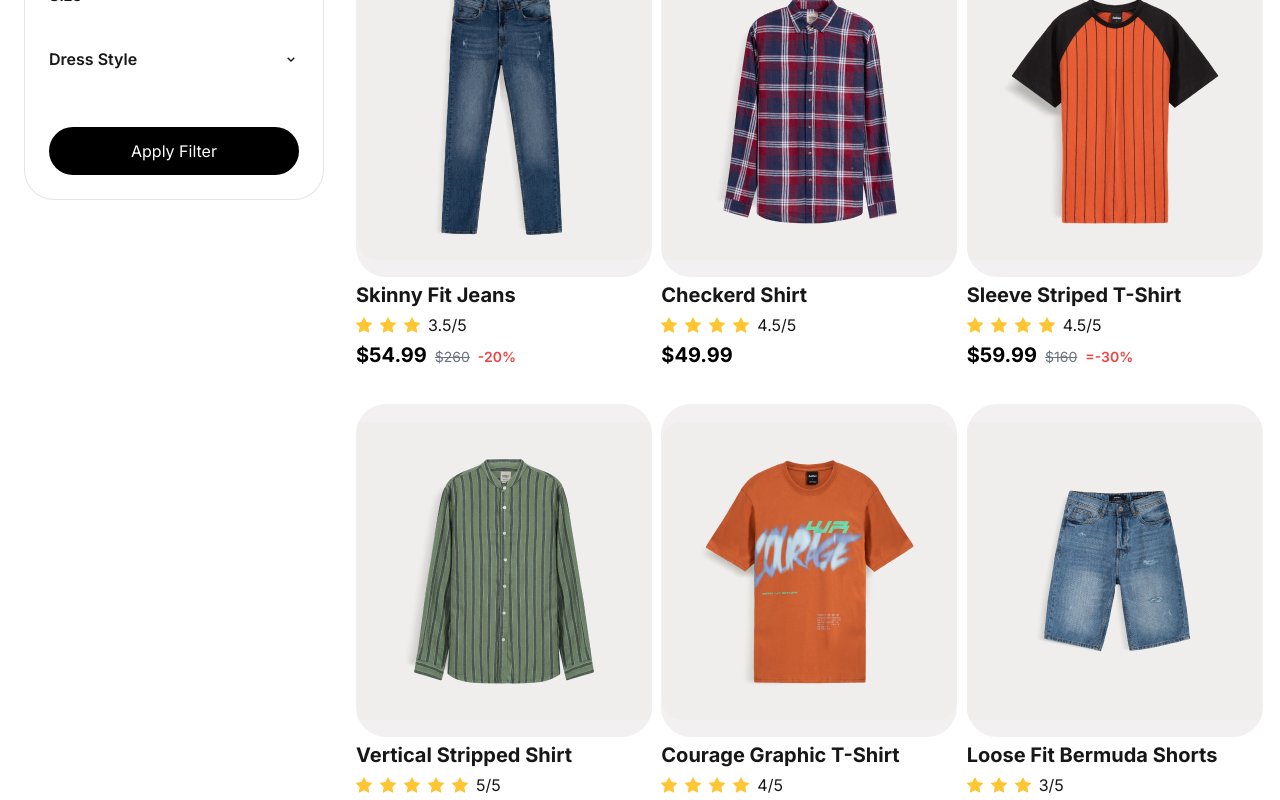
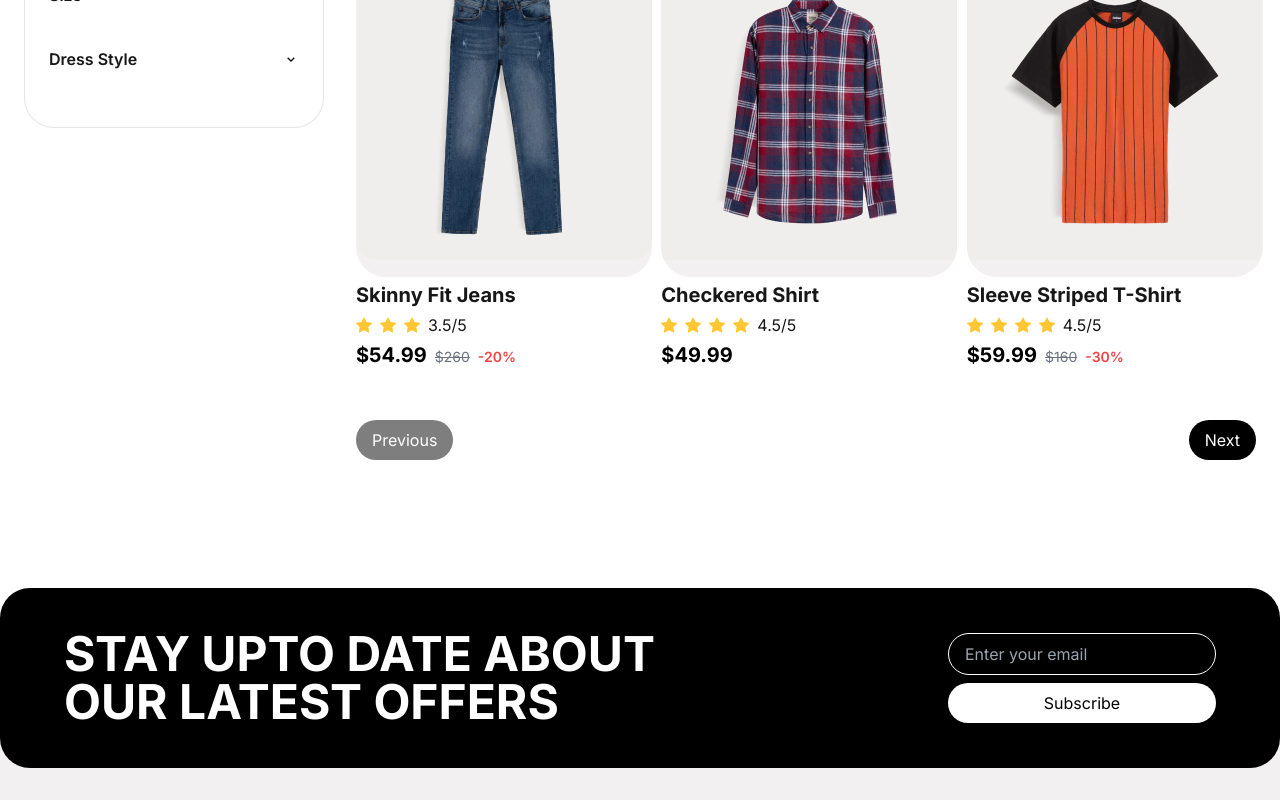
Before and after one commit to muskann12/figma-hhh, a Next.js app: page /casual in a window 1280 px wide. Shown: the part 840-1640 px from the top of the page. Built offline with nearby package versions, Linux system fonts and the light colour scheme.

Commit message:
Added changes to cart and casual pages

```diff
--- a/app/cart/page.tsx
+++ b/app/cart/page.tsx
@@ -1,69 +1,125 @@
+'use client';
+import React, { useState } from 'react';
+import { FaTrash } from 'react-icons/fa';
 
-'use client'
-import React, { useEffect, useState } from "react";
-import Button from "../../components/ui/Button";
+interface CartItem {
+  id: number;
+  name: string;
+  size: string;
+  color: string;
+  price: number;
+  quantity: number;
+  image: string;
+}
 
 const Cart = () => {
-  const [mounted, setMounted] = useState(false);
+  const [cartItems, setCartItems] = useState<CartItem[]>([
+    { id: 1, name: 'Gradient Graphic T-shirt', size: 'Large', color: 'White', price: 145, quantity: 1, image: 'images/graphic.png' },
+    { id: 2, name: 'Checkered Shirt', size: 'Medium', color: 'Red', price: 180, quantity: 2, image: 'images/check.png' },
+    { id: 3, name: 'Skinny Fit Jeans', size: 'Large', color: 'Blue', price: 240, quantity: 1, image: 'images/jjj.png' },
+  ]);
 
-  useEffect(() => {
-    setMounted(true);  // Update state once component is mounted on the client
-  }, []);
+  const updateQuantity = (id: number, increment: number): void => {
+    setCartItems((prevItems) =>
+      prevItems.map((item) =>
+        item.id === id
+          ? { ...item, quantity: Math.max(1, item.quantity + increment) }
+          : item
+      )
+    );
+  };
 
-  // Don't render the component until mounted on the client
-  if (!mounted) {
-    return null; // Or you can return a loading spinner if you want
-  }
+  const removeItem = (id: number): void => {
+    setCartItems((prevItems) => prevItems.filter((item) => item.id !== id));
+  };
 
   return (
-    <div className="min-h-screen w-screen">
-      <div className="container mx-auto">
-        <h1 className="mt-12 text-xl font-bold md:text-2xl lg:text-4xl">
-          YOUR CART
-        </h1>
-
-        <div className="mt-6 flex flex-col gap-4 lg:flex-row w-full">
-          <div className="h-full lg:w-[60%] border border-black/10 rounded-[30px]">
-            {/* Render Cart Items Here */}
+    <div className="min-h-screen bg-gray-50">
+      <div className="container mx-auto px-4 sm:px-6 lg:px-12 py-12">
+        <div className="text-gray-500 text-sm mb-6">
+          <a href="/" className="hover:underline">Home</a> {'>'} <span className="text-black font-bold">Cart</span>
         </div>
 
-          <div className="h-fit lg:w-[40%] rounded-[30px] border border-black/10 p-5">
-            <h1 className="text-xl font-bold ">Order Summary</h1>
-            <div className="flex flex-col gap-2 mt-4">
-              <div className="w-full flex items-center justify-between">
-                <h1 className="text-black/50 text-xl">Subtotal</h1>
-                <h1 className="text-black text-xl">$565</h1>
+        <h1 className="text-2xl md:text-4xl font-bold mb-10">Your Cart</h1>
+
+        <div className="flex flex-col lg:flex-row gap-8">
+          {/* Left Section */}
+          <div className="lg:w-3/5 bg-white p-4 sm:p-6 rounded-2xl shadow border border-gray-200">
+            {cartItems.map((item) => (
+              <div key={item.id} className="flex flex-col sm:flex-row items-center justify-between gap-6 py-4 border-b last:border-b-0 border-gray-200">
+                <div className="w-24 h-24 sm:w-32 sm:h-32 bg-gray-100 rounded-md overflow-hidden">
+                  <img src={item.image} alt={item.name} className="object-cover w-full h-full" />
                 </div>
-              <div className="w-full flex items-center justify-between">
-                <h1 className="text-black/50 text-xl">Discount (-20%)</h1>
-                <h1 className="text-red-500 text-xl">-$113</h1>
+
+                <div className="flex-1 text-center sm:text-left">
+                  <h2 className="text-lg font-semibold">{item.name}</h2>
+                  <p className="text-gray-500">Size: {item.size}</p>
+                  <p className="text-gray-500">Color: {item.color}</p>
+                  <p className="text-lg font-bold mt-2">${item.price}</p>
                 </div>
-              <div className="w-full flex items-center justify-between border-b border-black/10 pb-8">
-                <h1 className="text-black/50 text-xl">Delivery Fee</h1>
-                <h1 className="text-black text-xl">$467</h1>
+
+                <div className="flex items-center gap-2">
+                  <div className="flex items-center bg-gray-100 rounded-full p-2">
+                    <button
+                      onClick={() => updateQuantity(item.id, -1)}
+                      className="text-lg font-semibold px-4 py-2 text-gray-700 hover:bg-gray-200 rounded-full"
+                    >
+                      -
+                    </button>
+                    <span className="text-lg font-medium mx-2 sm:mx-4">{item.quantity}</span>
+                    <button
+                      onClick={() => updateQuantity(item.id, 1)}
+                      className="text-lg font-semibold px-4 py-2 text-gray-700 hover:bg-gray-200 rounded-full"
+                    >
+                      +
+                    </button>
                   </div>
-              <div className="w-full flex items-center justify-between">
-                <h1 className="text-black/50 text-xl">Total</h1>
-                <h1 className="text-black text-xl">-$467</h1>
                 </div>
-              <div>
-                <div className="flex items-center gap-2 mt-4">
+
+                <button
+                  onClick={() => removeItem(item.id)}
+                  className="text-red-500 hover:text-red-700"
+                >
+                  <FaTrash size={18} />
+                </button>
+              </div>
+            ))}
+          </div>
+
+          {/* Right Section (Order Summary) */}
+          <div className="lg:w-2/5 bg-white p-4 sm:p-6 rounded-2xl shadow border border-gray-200">
+            <h2 className="text-xl md:text-2xl font-bold mb-6">Order Summary</h2>
+            <div className="flex justify-between items-center mb-4">
+              <span className="text-gray-500">Subtotal</span>
+              <span className="font-medium">${cartItems.reduce((total, item) => total + item.price * item.quantity, 0)}</span>
+            </div>
+            <div className="flex justify-between items-center mb-4">
+              <span className="text-gray-500">Discount (-20%)</span>
+              <span className="text-red-500 font-medium">-$113</span>
+            </div>
+            <div className="flex justify-between items-center mb-4 border-b border-gray-200 pb-4">
+              <span className="text-gray-500">Delivery Fee</span>
+              <span className="font-medium">$10</span>
+            </div>
+            <div className="flex justify-between items-center font-bold text-lg">
+              <span>Total</span>
+              <span>${cartItems.reduce((total, item) => total + item.price * item.quantity, 0) - 113 + 10}</span>
+            </div>
+
+            <div className="mt-6">
               <input
                 type="text"
-                    className="bg-transparent border border-black/10 rounded-[30px] h-12 px-2 w-full"
-                    placeholder="ADD PROMO CODE"
+                placeholder="Add Promo Code"
+                className="w-full p-3 border border-gray-300 rounded-xl"
               />
-                  <Button title="Apply" isBlack href="/" />
+              <button className="w-full bg-black text-white py-3 mt-4 rounded-xl hover:bg-gray-800">
+                Apply Promo Code
+              </button>
             </div>
-                <div className="w-full mt-2">
-                  <Button href="/"
-                    title="Go To Checkout  -->"
-                    isBlack
-                    customClass="!w-full"
-                  />
-                </div>
-              </div>
-            </div>
+
+            <button className="w-full bg-black text-white py-4 mt-6 rounded-xl text-lg font-bold hover:bg-gray-800">
+              Go to Checkout
+            </button>
           </div>
         </div>
       </div>
--- a/app/casual/page.tsx
+++ b/app/casual/page.tsx
@@ -7,6 +7,45 @@ const Casual = () => {
   const [isFilterOpen, setIsFilterOpen] = useState(false);
   const [openSection, setOpenSection] = useState("price");
   const [priceRange, setPriceRange] = useState(200);
+
+  // Pagination state
+  const [currentPage, setCurrentPage] = useState(1);
+  const productsPerPage = 6; // Number of products per page
+
+  // Sample products (same as before)
+  const allProducts = [
+    { title: "Graphic Print Tee", price: 145, imgSrc: "/images/graphic.png", rating: 3.5 },
+    { title: "Red Casual Polo", price: 180, imgSrc: "/images/red.png", rating: 4.5 },
+    { title: "Vertical Stripped Shirt", price: 212, imgSrc: "/images/greens.png", rating: 5.0, oldPrice: 150, discount: "-30%" },
+    { title: "Skinny Fit Jeans", price: 54.99, imgSrc: "/images/jjj.png", rating: 3.5, oldPrice: 260, discount: "-20%" },
+    { title: "Checkered Shirt", price: 49.99, imgSrc: "/images/check.png", rating: 4.5 },
+    { title: "Sleeve Striped T-Shirt", price: 59.99, imgSrc: "/images/orangee.png", rating: 4.5, oldPrice: 160, discount: "-30%" },
+    { title: "Vertical Stripped Shirt", price: 212, imgSrc: "/images/greens.png", rating: 5.0, oldPrice: 232, discount: "-20%" },
+    { title: "Courage Graphic T-Shirt", price: 145, imgSrc: "/images/fo.png", rating: 4.0 },
+    { title: "Loose Fit Bermuda Shorts", price: 80, imgSrc: "/images/short.png", rating: 3.0 },
+    { title: "Sleeve Striped T-Shirt", price: 59.99, imgSrc: "/images/orangee.png", rating: 4.5, oldPrice: 160, discount: "-30%" },
+    { title: "Graphic Print Tee", price: 145, imgSrc: "/images/graphic.png", rating: 3.5 },
+    { title: "Vertical Stripped Shirt", price: 212, imgSrc: "/images/greens.png", rating: 5.0, oldPrice: 150, discount: "-30%" },
+  ];
+
+  // Derived products for the current page
+  const indexOfLastProduct = currentPage * productsPerPage;
+  const indexOfFirstProduct = indexOfLastProduct - productsPerPage;
+  const currentProducts = allProducts.slice(indexOfFirstProduct, indexOfLastProduct);
+
+  const totalPages = Math.ceil(allProducts.length / productsPerPage);
+
+  const handleNextPage = () => {
+    if (currentPage < totalPages) {
+      setCurrentPage(currentPage + 1);
+    }
+  };
+
+  const handlePreviousPage = () => {
+    if (currentPage > 1) {
+      setCurrentPage(currentPage - 1);
+    }
+  };
 
   // Client-side check
   const [isClient, setIsClient] = useState(false);
@@ -53,6 +92,7 @@ const Casual = () => {
                 </button>
               </div>
 
+              {/* Filter options (T-shirts, Shorts, etc.) */}
               <div className="space-y-4 mb-6">
                 <button className="w-full text-left py-2 hover:text-black/70">
                   T-shirts
@@ -71,6 +111,7 @@ const Casual = () => {
                 </button>
               </div>
 
+              {/* Price filter section */}
               <div className="mb-6">
                 <button
                   className="w-full flex items-center justify-between py-2"
@@ -101,6 +142,7 @@ const Casual = () => {
                 )}
               </div>
 
+              {/* Color filter section */}
               <div className="mb-6">
                 <button
                   className="w-full flex items-center justify-between py-2"
@@ -123,12 +165,18 @@ const Casual = () => {
                     <div className="h-8 w-8 rounded-full bg-blue-600 cursor-pointer ring-2 ring-blue-600 ring-offset-2"></div>
                     <div className="h-8 w-8 rounded-full bg-purple-500 cursor-pointer"></div>
                     <div className="h-8 w-8 rounded-full bg-pink-500 cursor-pointer"></div>
-                    <div className="h-8 w-8 rounded-full bg-white border cursor-pointer"></div>
+                    <div className="h-8 w-8 rounded-full bg-slate-300 border cursor-pointer"></div>
                     <div className="h-8 w-8 rounded-full bg-black cursor-pointer"></div>
+                    <div className="h-8 w-8 rounded-full bg-purple-900 cursor-pointer"></div>
+                    <div className="h-8 w-8 rounded-full bg-slate-500 cursor-pointer"></div>
+                    <div className="h-8 w-8 rounded-full bg-orange-800 cursor-pointer"></div>
+                    <div className="h-8 w-8 rounded-full bg-pink-900 cursor-pointer"></div>
+                    <div className="h-8 w-8 rounded-full bg-red-800 cursor-pointer"></div>
                   </div>
                 )}
               </div>
 
+              {/* Size filter section */}
               <div className="mb-6">
                 <button
                   className="w-full flex items-center justify-between py-2"
@@ -143,37 +191,20 @@ const Casual = () => {
                 </button>
                 {openSection === "size" && (
                   <div className="grid grid-cols-3 gap-2 mt-4">
-                    <button className="px-3 py-2 rounded-full bg-[#f2f0f1]">
-                      XX-Small
-                    </button>
-                    <button className="px-3 py-2 rounded-full bg-[#f2f0f1]">
-                      X-Small
-                    </button>
-                    <button className="px-3 py-2 rounded-full bg-[#f2f0f1]">
-                      Small
-                    </button>
-                    <button className="px-3 py-2 rounded-full bg-[#f2f0f1]">
-                      Medium
-                    </button>
-                    <button className="px-3 py-2 rounded-full bg-black text-white">
-                      Large
-                    </button>
-                    <button className="px-3 py-2 rounded-full bg-[#f2f0f1]">
-                      X-Large
-                    </button>
-                    <button className="px-3 py-2 rounded-full bg-[#f2f0f1]">
-                      XX-Large
-                    </button>
-                    <button className="px-3 py-2 rounded-full bg-[#f2f0f1]">
-                      3X-Large
-                    </button>
-                    <button className="px-3 py-2 rounded-full bg-[#f2f0f1]">
-                      4X-Large
-                    </button>
+                    <button className="px-3 py-2 rounded-full bg-[#f2f0f1]">XX-Small</button>
+                    <button className="px-3 py-2 rounded-full bg-[#f2f0f1]">X-Small</button>
+                    <button className="px-3 py-2 rounded-full bg-[#f2f0f1]">Small</button>
+                    <button className="px-3 py-2 rounded-full bg-[#f2f0f1]">Medium</button>
+                    <button className="px-3 py-2 rounded-full bg-black text-white">Large</button>
+                    <button className="px-3 py-2 rounded-full bg-[#f2f0f1]">X-Large</button>
+                    <button className="px-3 py-2 rounded-full bg-[#f2f0f1]">XX-Large</button>
+                    <button className="px-3 py-2 rounded-full bg-[#f2f0f1]">3X-Large</button>
+                    <button className="px-3 py-2 rounded-full bg-[#f2f0f1]">4X-Large</button>
                   </div>
                 )}
               </div>
 
+              {/* Dress Style filter section */}
               <div className="mb-6">
                 <button
                   className="w-full flex items-center justify-between py-2"
@@ -187,26 +218,15 @@ const Casual = () => {
                   />
                 </button>
                 {openSection === "style" && (
-                  <div className="space-y-2 mt-4">
-                    <button className="w-full text-left py-2 hover:text-black/70">
-                      Casual
-                    </button>
-                    <button className="w-full text-left py-2 hover:text-black/70">
-                      Formal
-                    </button>
-                    <button className="w-full text-left py-2 hover:text-black/70">
-                      Party
-                    </button>
-                    <button className="w-full text-left py-2 hover:text-black/70">
-                      Gym
-                    </button>
+                  <div className="mt-4 space-y-2">
+                    <button className="w-full text-left py-2 hover:text-black/70">Casual</button>
+                    <button className="w-full text-left py-2 hover:text-black/70">Formal</button>
+                    <button className="w-full text-left py-2 hover:text-black/70">Sportswear</button>
+                    <button className="w-full text-left py-2 hover:text-black/70">Party</button>
+                    <button className="w-full text-left py-2 hover:text-black/70">Lounge</button>
                   </div>
                 )}
               </div>
-
-              <button className="w-full bg-black text-white rounded-full py-3 mt-6">
-                Apply Filter
-              </button>
             </div>
           </div>
 
@@ -222,75 +242,35 @@ const Casual = () => {
 
             {/* Product Cards Grid */}
             <div className="grid grid-cols-1 sm:grid-cols-2 lg:grid-cols-3 gap-4 justify-center">
-            <ProductCards
-                title="Graphic Print Tee"
-                price={145}
-                imgSrc="/images/graphic.png"
-                rating={3.5}
-              />
+              {currentProducts.map((product, index) => (
                 <ProductCards
-                title="Red Casual Polo"
-                price={180}
-                imgSrc="/images/red.png"
-                rating={4.5}
-              />
+                  key={index}
+                  title={product.title}
+                  price={product.price}
+                  imgSrc={product.imgSrc}
+                  rating={product.rating}
+                  oldPrice={product.oldPrice}
+                  discount={product.discount}
+                />
+              ))}
+            </div>
 
-            <ProductCards
-                title="Vertical Stripped Shirt"
-                price={212}
-                imgSrc="/images/greens.png"
-                rating={5.0}
-                oldPrice={150}
-                discount="-30%"
-              />
-
-
-              <ProductCards
-                title="Skinny Fit Jeans"
-                price={54.99}
-                imgSrc="/images/jjj.png"
-                rating={3.5}
-                oldPrice={260}
-                discount="-20%"
-              />
-              <ProductCards
-                title="Checkerd Shirt"
-                price={49.99}
-                imgSrc="/images/check.png"
-                rating={4.5}
-              />
-              <ProductCards
-                title="Sleeve Striped T-Shirt"
-                price={59.99}
-                imgSrc="/images/orangee.png"
-                rating={4.5}
-                oldPrice={160}
-                discount="=-30%"
-              />
-
-<ProductCards
-                title="Vertical Stripped Shirt"
-                price={212}
-                imgSrc="/images/greens.png"
-                rating={5.0}
-                oldPrice={232}
-                discount="-20%"
-
-              />
-              <ProductCards
-                title="Courage Graphic T-Shirt"
-                price={145}
-                imgSrc="/images/fo.png"
-                rating={4.0}
-              />
-
-              <ProductCards
-                title="Loose Fit Bermuda Shorts"
-                price={80}
-                imgSrc="/images/short.png"
-                rating={3.0}
-
-              />
+            {/* Pagination */}
+            <div className="flex justify-between mt-8">
+              <button
+                onClick={handlePreviousPage}
+                className="bg-black text-white py-2 px-4 rounded-full disabled:opacity-50"
+                disabled={currentPage === 1}
+              >
+                Previous
+              </button>
+              <button
+                onClick={handleNextPage}
+                className="bg-black text-white py-2 px-4 rounded-full disabled:opacity-50"
+                disabled={currentPage === totalPages}
+              >
+                Next
+              </button>
             </div>
           </div>
         </div>
```
Lines whose indentation alone changed are shown as unchanged.
